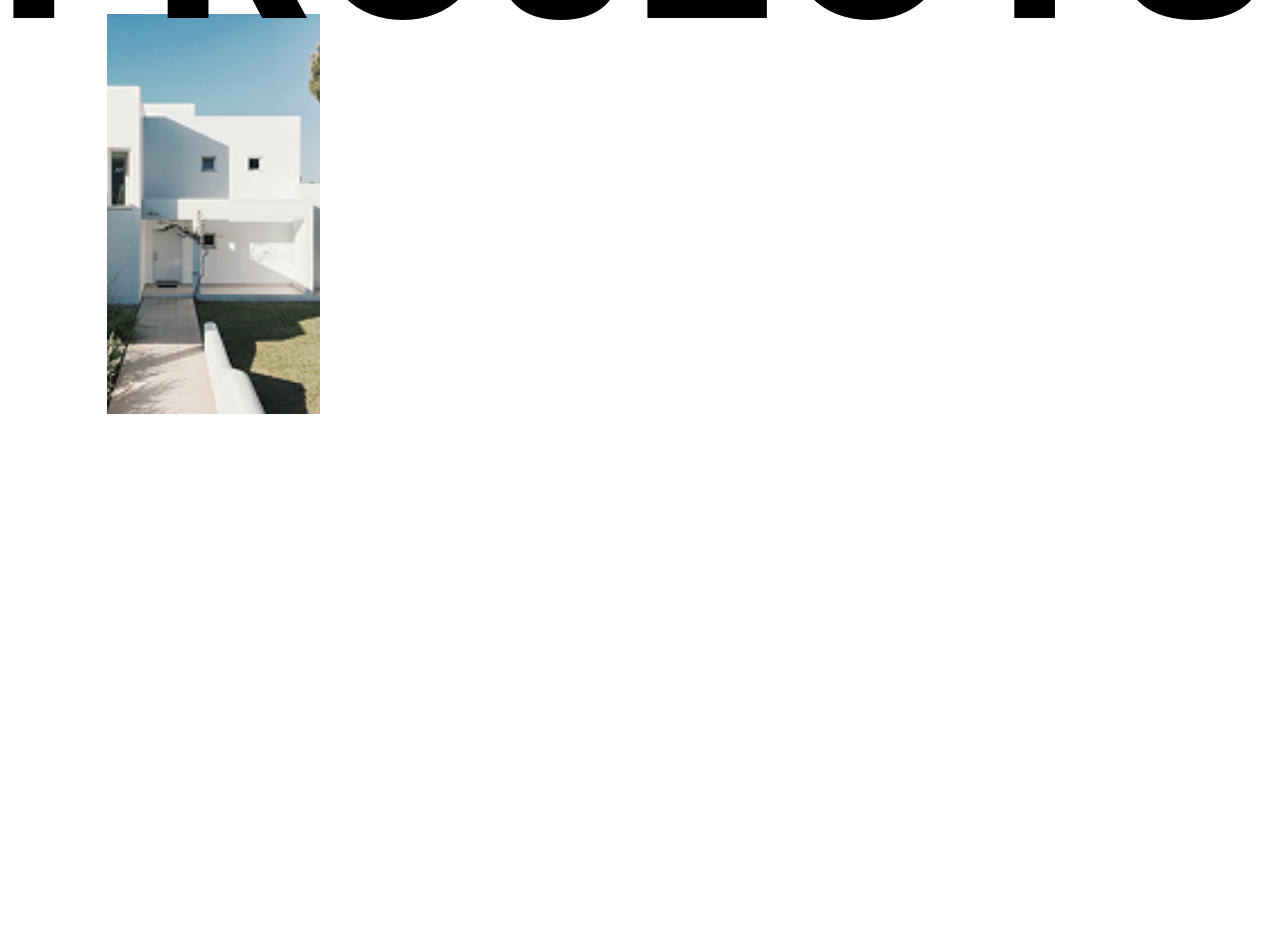
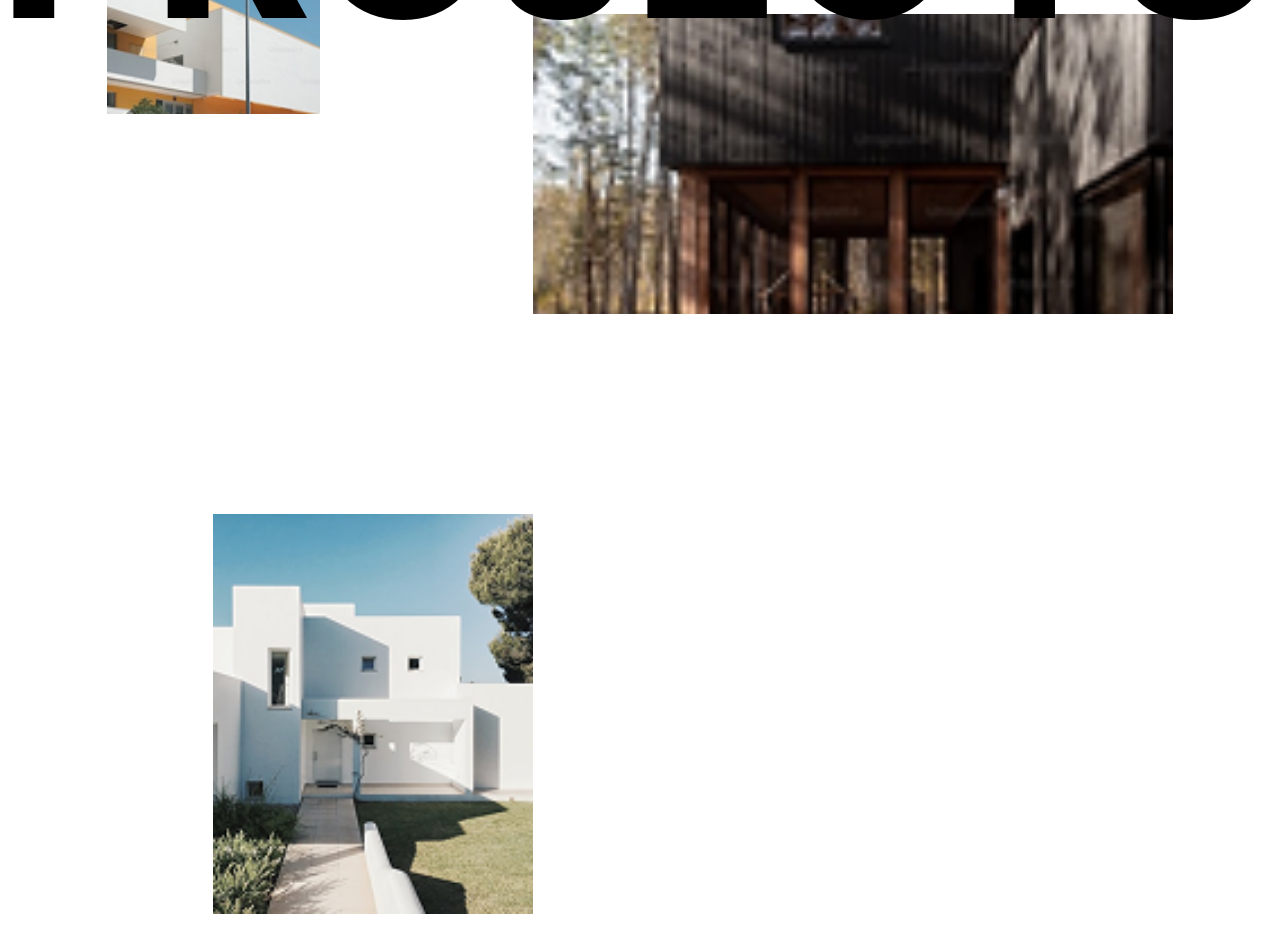
Before and after one commit to ccadran/tekture, a Nuxt app: page / in a window 1280 px wide. Shown: the part 4186-5138 px from the top of the page. Built offline with nearby package versions, Linux system fonts and the light colour scheme.

Commit message:
feat(introProjects img): setup grid

```diff
--- a/components/home/ProjectsIntro.vue
+++ b/components/home/ProjectsIntro.vue
@@ -31,8 +31,14 @@ onMounted(() => {
       <p class="inner">PROJECTS</p>
     </div>
     <div class="projects-intro-images">
-      <div class="images-1">
-        <div class="image-1">
+      <div class="grid-images">
+        <div class="grid-image" data-image="1">
+          <img src="/images/1.png" alt="" />
+        </div>
+        <div class="grid-image" data-image="2">
+          <img src="/images/2.png" alt="" />
+        </div>
+        <div class="grid-image" data-image="3">
           <img src="/images/3.png" alt="" />
         </div>
       </div>
@@ -59,19 +65,29 @@ onMounted(() => {
   > .projects-intro-images {
     width: 100%;
     height: 100%;
-    > .images-1 {
+    > .grid-images {
       display: grid;
       grid-template-columns: repeat(12, 1fr);
-      grid-template-rows: repeat(12, 1fr);
+      grid-template-rows: repeat(24, 1fr);
       width: 100%;
       height: 100%;
-      > .image-1 {
-        grid-column: 2 / 4;
-        grid-row: 2 / 4;
+      > .grid-image {
         > img {
           width: 100%;
           height: 100%;
           object-fit: cover;
+        }
+        &[data-image='1'] {
+          grid-column: 2/4;
+          grid-row: 1/4;
+        }
+        &[data-image='2'] {
+          grid-column: 6/12;
+          grid-row: 3/6;
+        }
+        &[data-image='3'] {
+          grid-column: 3/6;
+          grid-row: 8/12;
         }
       }
     }
```
